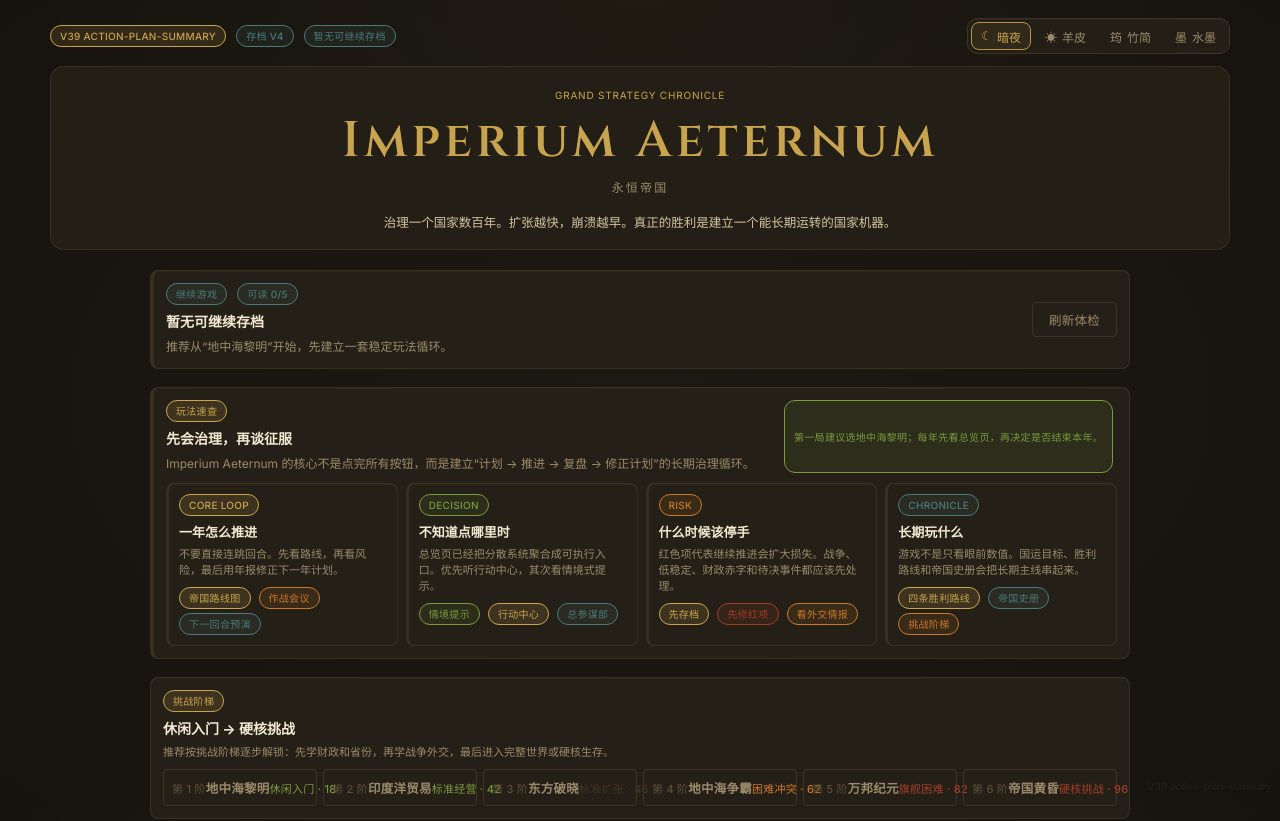
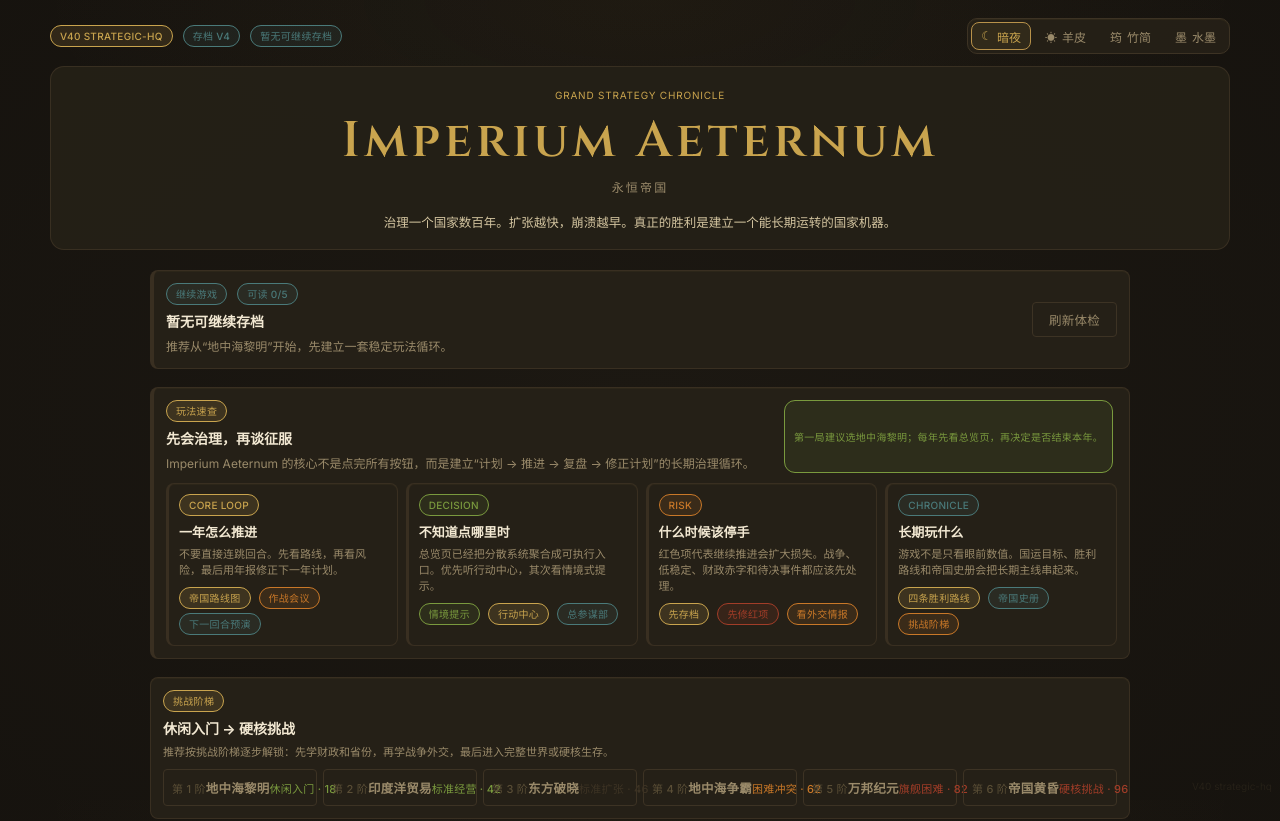
Before and after one commit to Lunora-Gather/Imperium-Aeternum, a React (Vite) app: page / in a window 1280 px wide. Shown: the top 821 px of the page. Built offline with nearby package versions, Linux system fonts and the light colour scheme.

Commit message:
V40 update build marker

```diff
--- a/src/buildInfo.ts
+++ b/src/buildInfo.ts
@@ -1 +1 @@
-export const BUILD_MARK = 'V39 action-plan-summary';
+export const BUILD_MARK = 'V40 strategic-hq';
```
